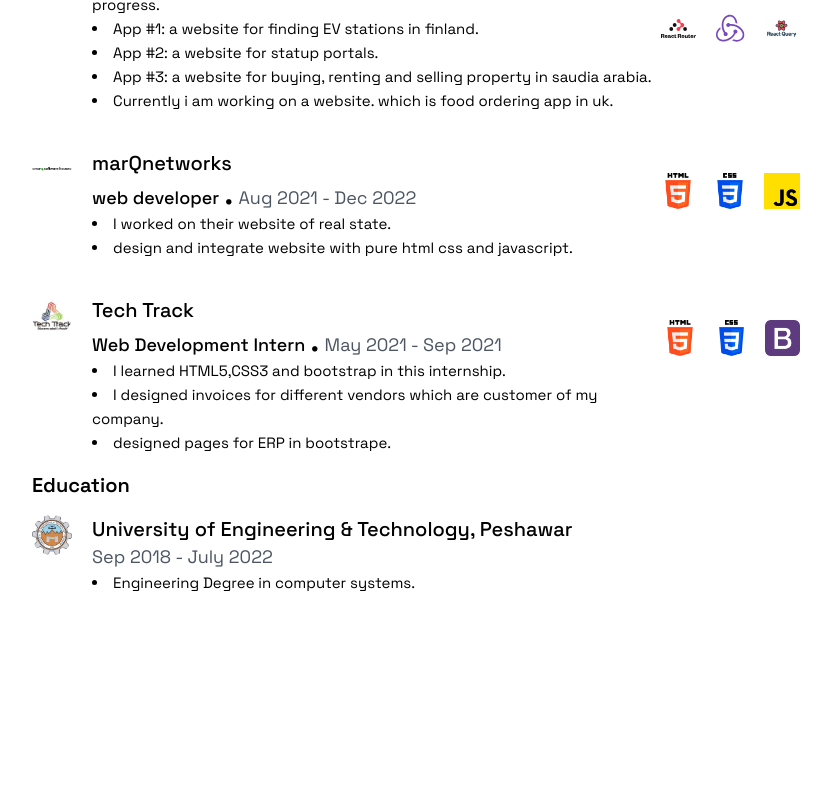
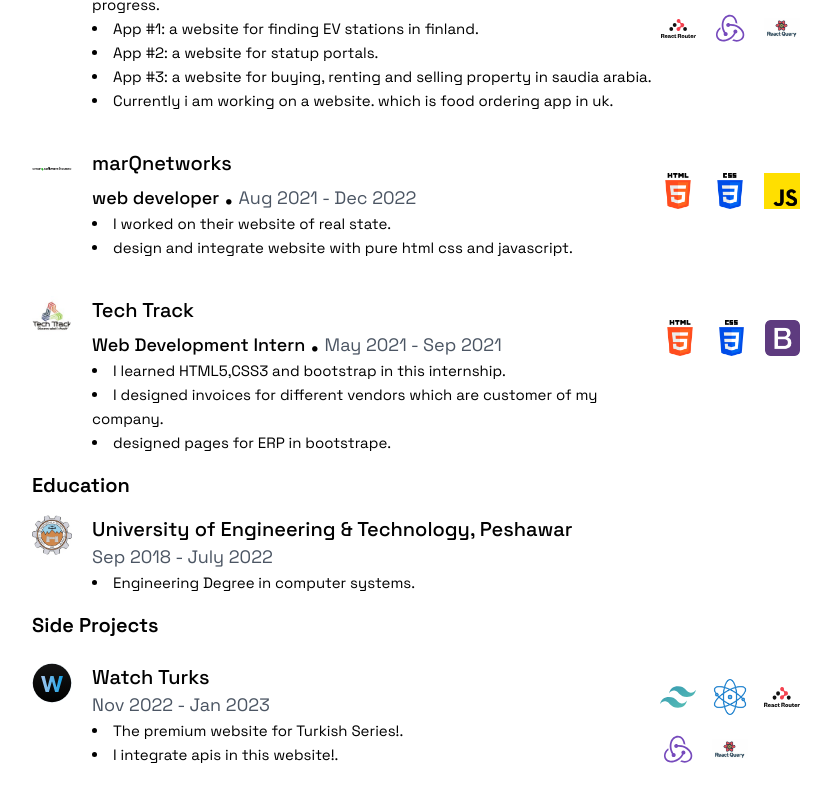
Before and after one commit to MuhammadIsrarKhan/resume, a Vue app: page / in a window 1280 px wide. Shown: the part 638-1439 px from the top of the page, without its empty margins (224-1055 px from the left). Before the commit the page ends 1289 px from the top, so only its background shows below. Built offline with nearby package versions, Linux system fonts and the light colour scheme.

Commit message:
add new section side projects

```diff
--- a/src/App.vue
+++ b/src/App.vue
@@ -67,6 +67,22 @@ import Detail from './components/Detail.vue'
         :points="['Engineering Degree in computer systems.']"
       />
     </div>
+    <div class="flex flex-col justify-between w-full">
+      <h2 class="text-xl font-semibold">Side Projects</h2>
+      <Detail
+        avatarImg="watch-turks.svg"
+        title="Watch Turks"
+        duration="Nov 2022 - Jan 2023"
+        :points="['The premium website for Turkish Series!.','I integrate apis in this website!.']"
+        :toolIcons="[
+          'tailwindcss.svg',
+          'reactjs.png',
+          'react-router.svg',
+          'redux.svg',
+          'react-query.jpeg'
+        ]"
+      />
+    </div>
     <div class="print:items-center print:justify-center hidden print:flex">
       <p class="flex gap-1 mb-2"> <img src="@/components/icons/world.svg" alt="" width="20px" height="20px" />Go to <strong>https://resume-nine-orcin.vercel.app/</strong> to see this resume in more details.</p>
     </div>
```
Also changed, not shown: src/assets/images/watch-turks.svg (added).
